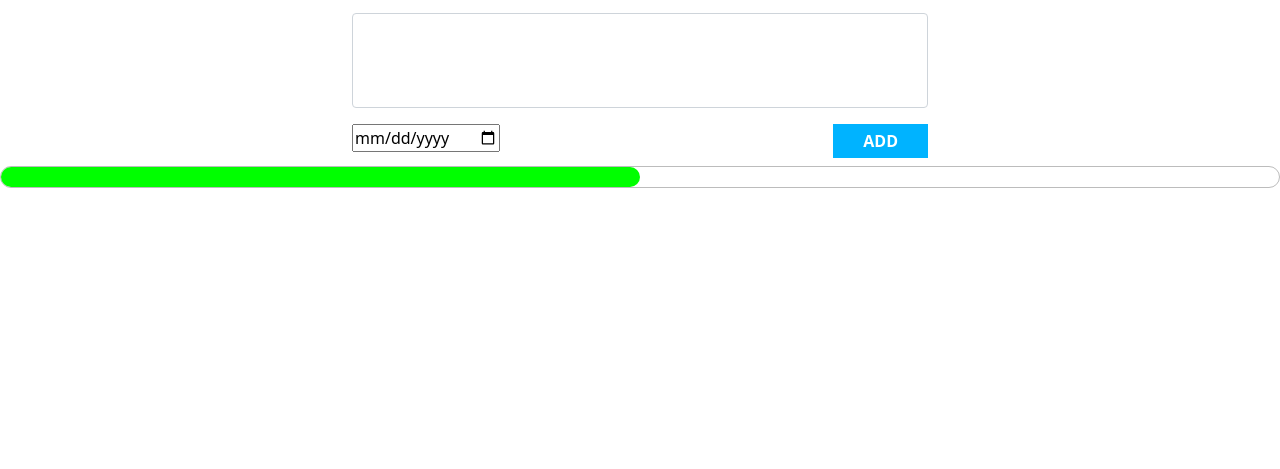
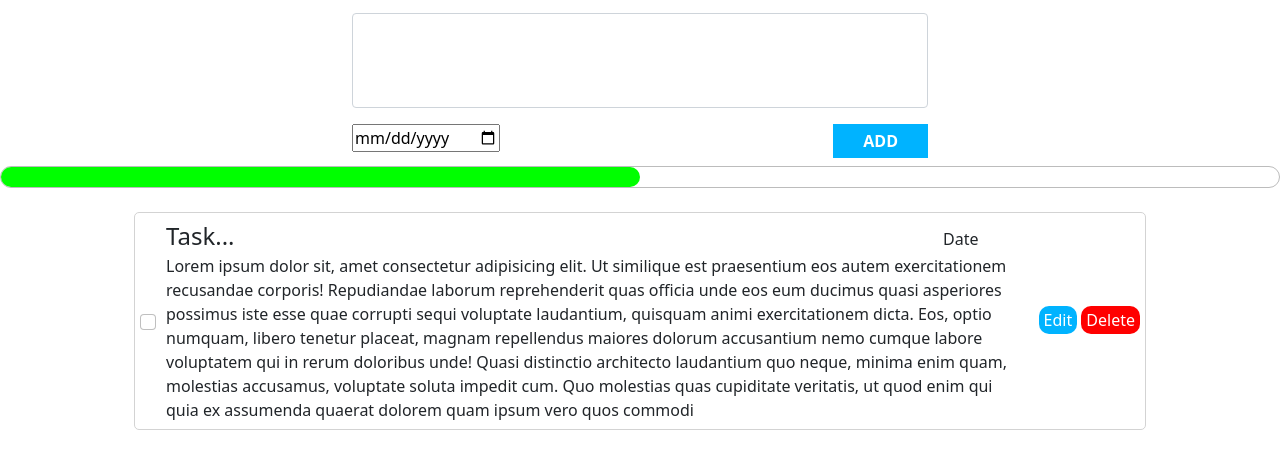
Before and after one commit to JudeIbeekeocha/todolist, a website built with webpack: page src/template.html in a window 1280 px wide. Shown: the part 137-606 px from the top of the page. Built offline with nearby package versions, Linux system fonts and the light colour scheme.

Commit message:
Dynamically rendering the task grids to the DOM

```diff
--- a/src/components/pageviews/renderForms.js
+++ b/src/components/pageviews/renderForms.js
@@ -2,7 +2,7 @@ import '../styles/formstyles.css'
 
 export function renderForms(){
     const formsHTML = `
-     <div class="container">
+     <div class="container form">
             <div class="mb-3">
                 <input type="text" class="form-control task-input" id="exampleFormControlInput1" placeholder="Task...">
               </div>
--- /dev/null
+++ b/src/components/pageviews/renderTaskGrid.js
@@ -0,0 +1,30 @@
+import '../styles/taskGrid.css'
+
+export function renderTaskGrid(){
+    document.querySelector('.taskGrid').classList.add('task-grid-container')
+
+    const taskGridHTML = `
+     <div class="col">
+        <div class="form-check">
+          <input class="form-check-input" type="checkbox" value="" id="flexCheckDefault">
+          <div class="task-and-description">
+              <div class="title-and-date">
+                  <label class="form-check-task" for="flexCheckDefault">
+                    Task...
+                  </label>
+                  <div class="date">Date</div>
+              </div>
+              <label class="form-check-description" for="flexCheckDefault">
+                Lorem ipsum dolor sit, amet consectetur adipisicing elit. Ut similique est praesentium eos autem exercitationem recusandae corporis! Repudiandae laborum reprehenderit quas officia unde eos eum ducimus quasi asperiores possimus iste esse quae corrupti sequi voluptate laudantium, quisquam animi exercitationem dicta. Eos, optio numquam, libero tenetur placeat, magnam repellendus maiores dolorum accusantium nemo cumque labore voluptatem qui in rerum doloribus unde! Quasi distinctio architecto laudantium quo neque, minima enim quam, molestias accusamus, voluptate soluta impedit cum. Quo molestias quas cupiditate veritatis, ut quod enim qui quia ex assumenda quaerat dolorem quam ipsum vero quos commodi
+              </label>
+          </div>
+          <div class="edit-delete">
+          <button class="edit-btn">Edit</button>
+            <button class="delete-btn">Delete</button>
+          </div>
+        </div>
+      </div>
+    `
+
+    document.querySelector('.taskGrid').innerHTML = taskGridHTML
+}
--- a/src/components/styles/formstyles.css
+++ b/src/components/styles/formstyles.css
@@ -1,4 +1,4 @@
-.container{
+.form{
     max-width: 600px;
 }
 .text-area{
--- /dev/null
+++ b/src/components/styles/taskGrid.css
@@ -0,0 +1,58 @@
+.task-grid-container{
+    display: grid;
+    gap: 20px;
+    padding: 1rem 4rem;
+}
+.form-check-input{
+    flex-shrink: 0;
+}
+.col{
+    border: 1px solid lightgrey;
+    padding: 5px;
+    border-radius: 5px;
+}
+
+.form-check{
+    display: flex;
+    gap: 10px;
+    align-items: center;
+}
+
+.edit-delete{
+    margin-left: auto;
+    flex-shrink: 0;
+}
+
+.delete-btn,
+.edit-btn{
+    border: none;
+    border-radius: 10px;
+    padding: 2px 5px;
+}
+.delete-btn{
+    background-color: red;
+    color: white;
+}
+
+.edit-btn{
+    background-color: rgb(0, 179, 255);
+    color: white;
+}
+
+.task-and-description{
+    display: flex;
+    flex-direction: column;
+}
+
+.form-check-task{
+    font-size: 1.5rem;
+}
+
+.title-and-date{
+    display: flex;
+    justify-content: space-between;
+    align-items: baseline;
+}
+.date{
+    margin-right: 50px;
+}
--- a/src/index.js
+++ b/src/index.js
@@ -1,7 +1,9 @@
 import { renderHeader } from "./components/pageviews/renderHeader.js";
 import { renderForms } from "./components/pageviews/renderForms.js";
 import { progressBar } from "./components/pageviews/progressBar.js";
+import { renderTaskGrid } from "./components/pageviews/renderTaskGrid.js";
 
 renderHeader()
 renderForms()
 progressBar()
+renderTaskGrid()
--- a/src/template.html
+++ b/src/template.html
@@ -11,12 +11,15 @@
       integrity="sha384-EVSTQN3/azprG1Anm3QDgpJLIm9Nao0Yz1ztcQTwFspd3yD65VohhpuuCOmLASjC"
       crossorigin="anonymous"
     />
+
   </head>
   <body>
     <div class="title-container"></div>
     <div class="form-container"></div>
     <div class="progress-bar-style my-2"></div>
 
+    <div class="taskGrid container">
+    </div>
 
     <!-- Bootstrap JavaScript Bundle (includes Popper) -->
     <script
```
